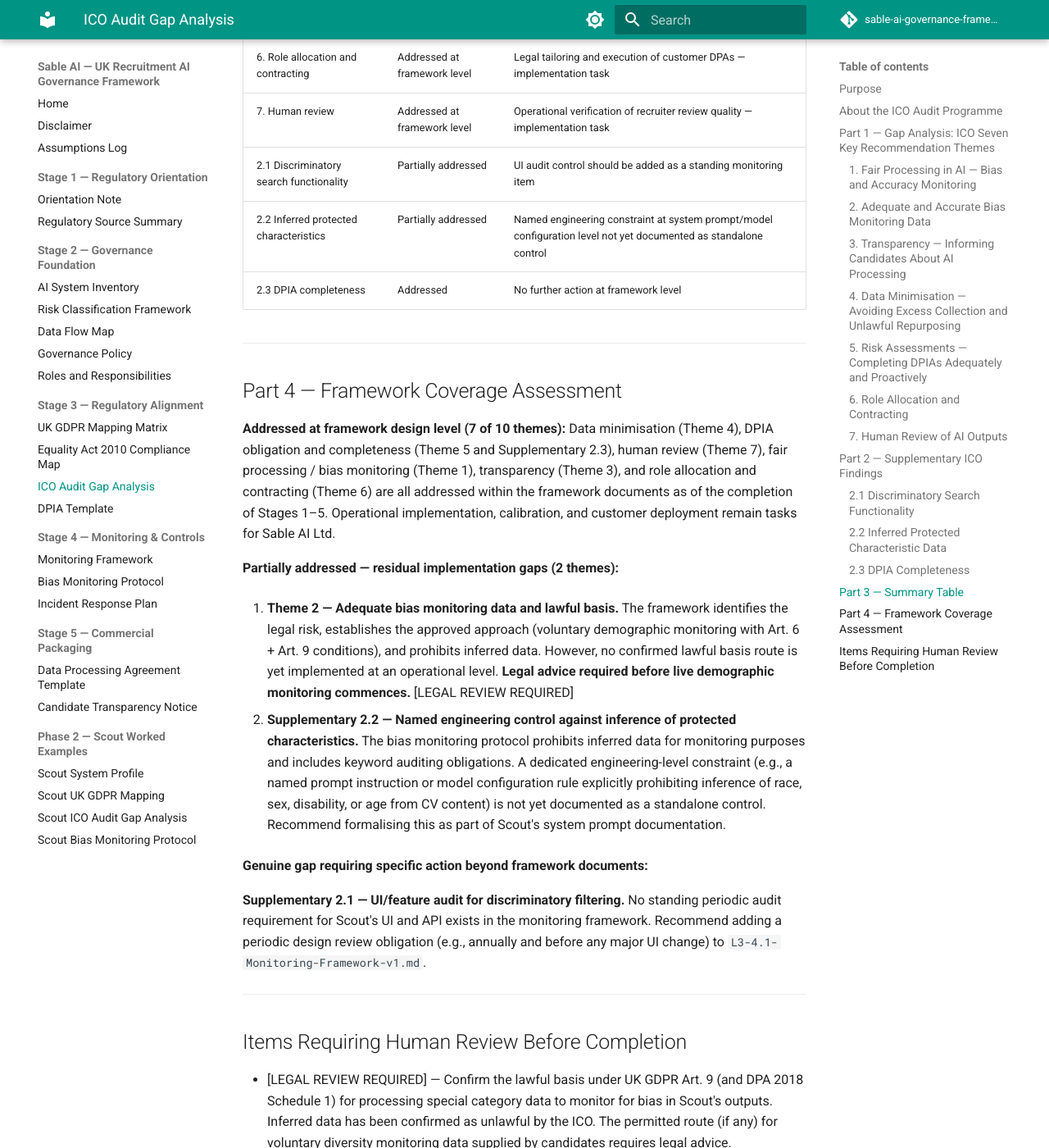
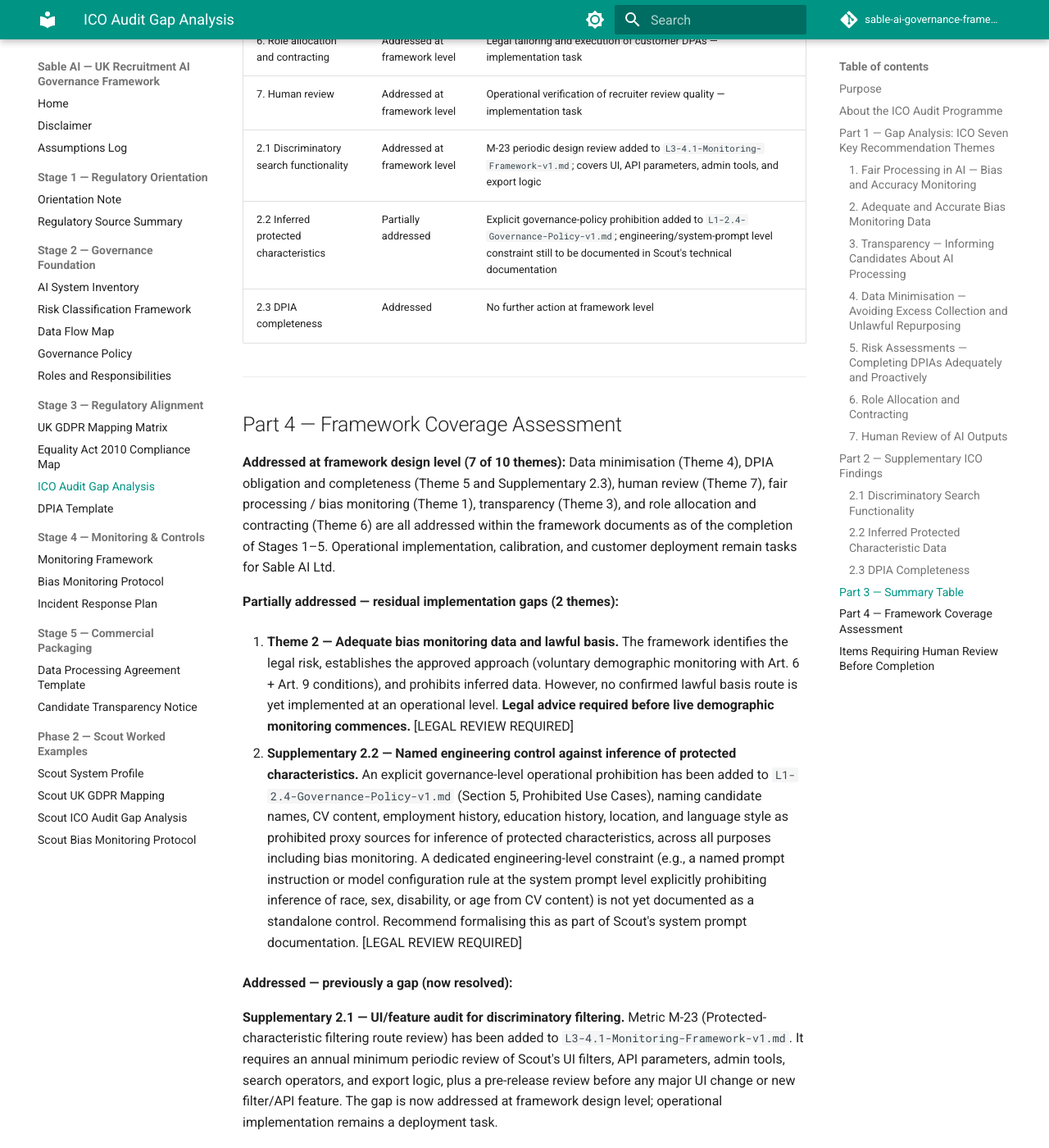
Before and after one commit to davidcockson-compliance/sable-ai-governance-framework, an MkDocs documentation site: the page built from docs/stage-3-regulatory-alignment/L2-3.3-ICO-Audit-Gap-Analysis-v1.md, in a window 1280 px wide and 1400 px high, scrolled down 10350 px. Shown: the whole window at 82% size. Built offline with MkDocs 1.6.1 and Material for MkDocs 9.7.7, drawn with Linux system fonts in a browser that asks for light colours; comment, search, counter and statistics services are not loaded; some of the changed text lies outside the part shown.

Commit message:
fix(framework): post-review precision and control-gap pass
- Remove stale "forthcoming" L3-4.1 reference in ICO Audit Gap Analysis
- Fix Equality Act Compliance Map section numbering (4.4→4.3, 4.5→4.4)
- Soften DPA Appendix A role-allocation note to fact-sensitive three-scenario framing
- Add explicit operational inference prohibition to Governance Policy (names, CV, employment history, location, language style as named proxy sources; screening, ranking, profiling, bias monitoring as named prohibited purposes)
- Add M-23 Protected-characteristic filtering route review to Monitoring Framework (new s4.7); add to review cadence table
- Update ICO Audit Gap Analysis Part 3 table and Part 4 narrative to reflect new controls
- Tighten Candidate Notice Art. 22A-22C source attribution wording
- Add ICO guidance-under-review caveat to Candidate Notice About This Template section

Co-Authored-By: Claude Sonnet 4.6 <noreply@anthropic.com>

```diff
--- a/docs/stage-3-regulatory-alignment/L2-3.3-ICO-Audit-Gap-Analysis-v1.md
+++ b/docs/stage-3-regulatory-alignment/L2-3.3-ICO-Audit-Gap-Analysis-v1.md
@@ -192,8 +192,8 @@ Beyond the seven key recommendations, the ICO's report identified additional spe
 | 5. DPIAs | Addressed | Sable AI Ltd must populate and sign off the DPIA before live processing |
 | 6. Role allocation and contracting | Addressed at framework level | Legal tailoring and execution of customer DPAs — implementation task |
 | 7. Human review | Addressed at framework level | Operational verification of recruiter review quality — implementation task |
-| 2.1 Discriminatory search functionality | Partially addressed | UI audit control should be added as a standing monitoring item |
-| 2.2 Inferred protected characteristics | Partially addressed | Named engineering constraint at system prompt/model configuration level not yet documented as standalone control |
+| 2.1 Discriminatory search functionality | Addressed at framework level | M-23 periodic design review added to `L3-4.1-Monitoring-Framework-v1.md`; covers UI, API parameters, admin tools, and export logic |
+| 2.2 Inferred protected characteristics | Partially addressed | Explicit governance-policy prohibition added to `L1-2.4-Governance-Policy-v1.md`; engineering/system-prompt level constraint still to be documented in Scout's technical documentation |
 | 2.3 DPIA completeness | Addressed | No further action at framework level |
 
 ---
@@ -206,11 +206,11 @@ Beyond the seven key recommendations, the ICO's report identified additional spe
 
 1. **Theme 2 — Adequate bias monitoring data and lawful basis.** The framework identifies the legal risk, establishes the approved approach (voluntary demographic monitoring with Art. 6 + Art. 9 conditions), and prohibits inferred data. However, no confirmed lawful basis route is yet implemented at an operational level. **Legal advice required before live demographic monitoring commences.** [LEGAL REVIEW REQUIRED]
 
-2. **Supplementary 2.2 — Named engineering control against inference of protected characteristics.** The bias monitoring protocol prohibits inferred data for monitoring purposes and includes keyword auditing obligations. A dedicated engineering-level constraint (e.g., a named prompt instruction or model configuration rule explicitly prohibiting inference of race, sex, disability, or age from CV content) is not yet documented as a standalone control. Recommend formalising this as part of Scout's system prompt documentation.
+2. **Supplementary 2.2 — Named engineering control against inference of protected characteristics.** An explicit governance-level operational prohibition has been added to `L1-2.4-Governance-Policy-v1.md` (Section 5, Prohibited Use Cases), naming candidate names, CV content, employment history, education history, location, and language style as prohibited proxy sources for inference of protected characteristics, across all purposes including bias monitoring. A dedicated engineering-level constraint (e.g., a named prompt instruction or model configuration rule at the system prompt level explicitly prohibiting inference of race, sex, disability, or age from CV content) is not yet documented as a standalone control. Recommend formalising this as part of Scout's system prompt documentation. [LEGAL REVIEW REQUIRED]
 
-**Genuine gap requiring specific action beyond framework documents:**
+**Addressed — previously a gap (now resolved):**
 
-**Supplementary 2.1 — UI/feature audit for discriminatory filtering.** No standing periodic audit requirement for Scout's UI and API exists in the monitoring framework. Recommend adding a periodic design review obligation (e.g., annually and before any major UI change) to `L3-4.1-Monitoring-Framework-v1.md`.
+**Supplementary 2.1 — UI/feature audit for discriminatory filtering.** Metric M-23 (Protected-characteristic filtering route review) has been added to `L3-4.1-Monitoring-Framework-v1.md`. It requires an annual minimum periodic review of Scout's UI filters, API parameters, admin tools, search operators, and export logic, plus a pre-release review before any major UI change or new filter/API feature. The gap is now addressed at framework design level; operational implementation remains a deployment task.
 
 ---
 
```
Also changed, not shown: other parts of docs/stage-3-regulatory-alignment/L2-3.3-ICO-Audit-Gap-Analysis-v1.md (+1 -1 lines), docs/stage-2-governance-foundation/L1-2.4-Governance-Policy-v1.md (+1 -1 lines), docs/stage-3-regulatory-alignment/L2-3.2-Equality-Act-2010-Compliance-Map-v1.md (+2 -2 lines), docs/stage-4-monitoring-controls/L3-4.1-Monitoring-Framework-v1.md (+12 -1 lines), docs/stage-5-commercial-packaging/L4-5.1-Data-Processing-Agreement-Template-v1.md (+1 -1 lines), docs/stage-5-commercial-packaging/L4-5.2-Candidate-Transparency-Notice-v1.md (+3 -1 lines).
